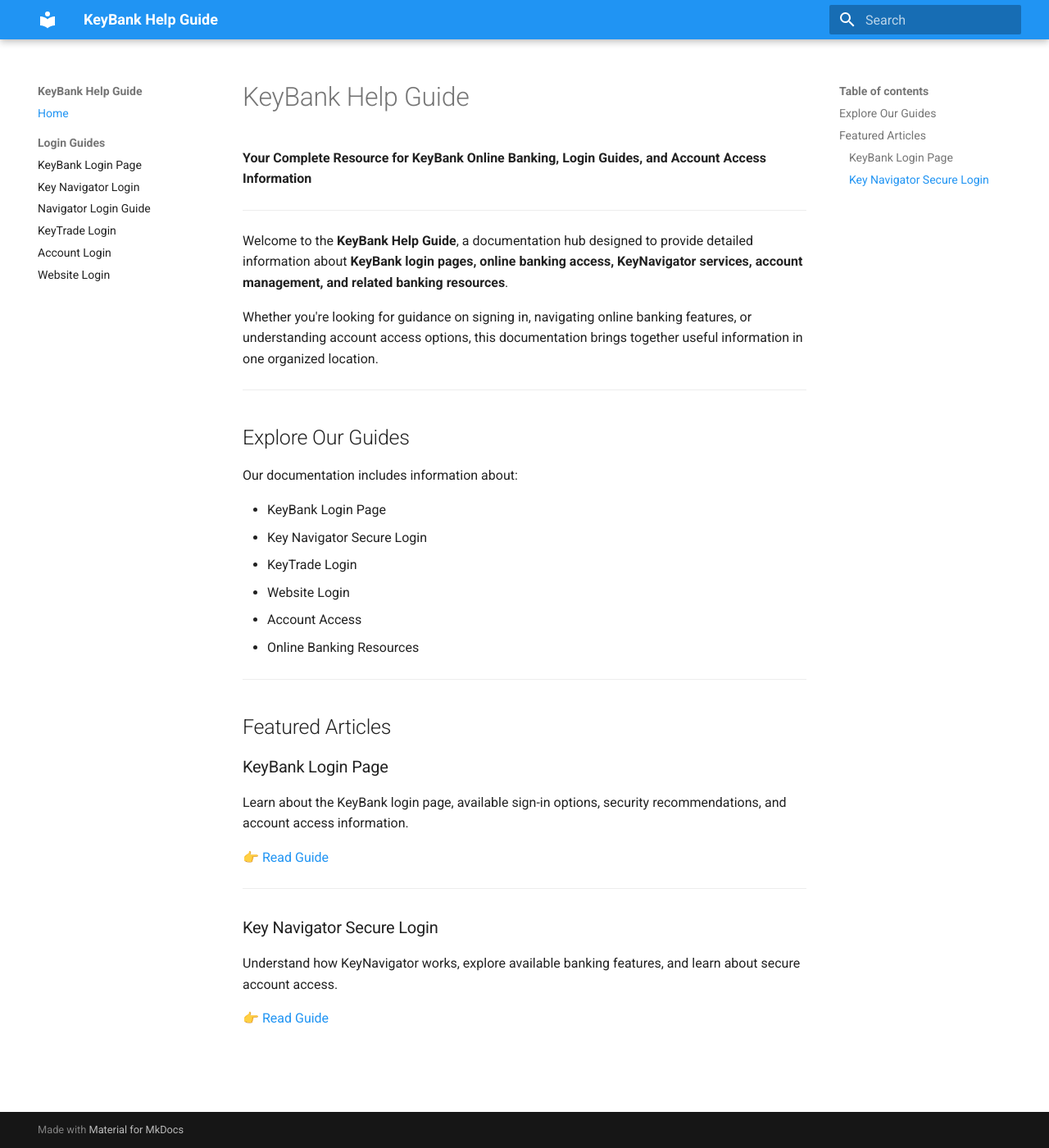
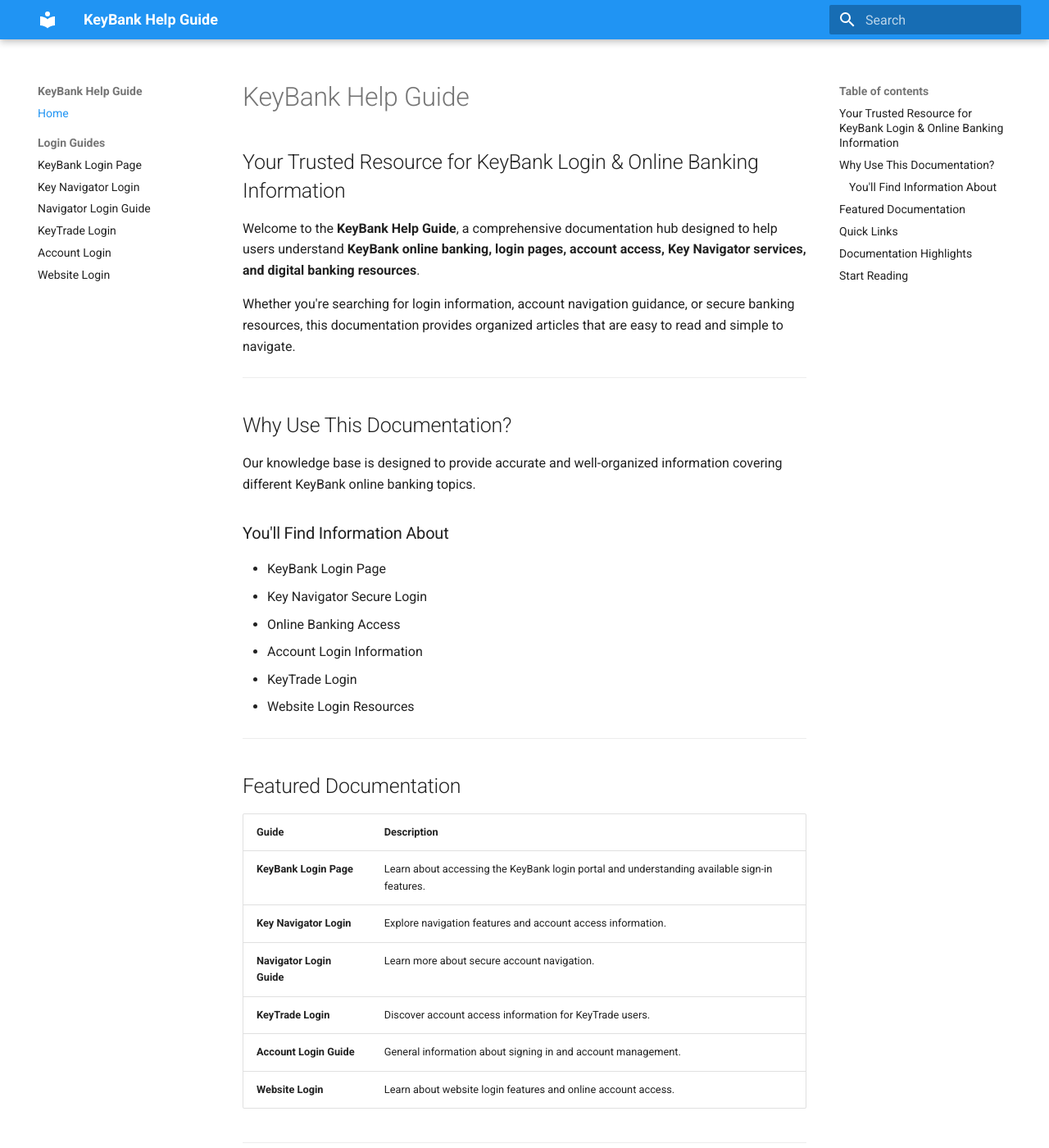
Before and after one commit to taxguide/keybank-help-guide, an MkDocs documentation site: the page built from docs/index.md, in a window 1280 px wide and 1400 px high. Shown: the whole window at 82% size. Built offline with MkDocs 1.6.1 and Material for MkDocs 9.7.7, drawn with Linux system fonts in a browser that asks for light colours; some of the changed text lies outside the part shown.

Commit message:
Update index.md

```diff
--- a/docs/index.md
+++ b/docs/index.md
@@ -1,40 +1,72 @@
 # KeyBank Help Guide
 
-**Your Complete Resource for KeyBank Online Banking, Login Guides, and Account Access Information**
+## Your Trusted Resource for KeyBank Login & Online Banking Information
+
+Welcome to the **KeyBank Help Guide**, a comprehensive documentation hub designed to help users understand **KeyBank online banking, login pages, account access, Key Navigator services, and digital banking resources**.
+
+Whether you're searching for login information, account navigation guidance, or secure banking resources, this documentation provides organized articles that are easy to read and simple to navigate.
 
 ---
 
-Welcome to the **KeyBank Help Guide**, a documentation hub designed to provide detailed information about **KeyBank login pages, online banking access, KeyNavigator services, account management, and related banking resources**.
+## Why Use This Documentation?
 
-Whether you're looking for guidance on signing in, navigating online banking features, or understanding account access options, this documentation brings together useful information in one organized location.
+Our knowledge base is designed to provide accurate and well-organized information covering different KeyBank online banking topics.
+
+### You'll Find Information About
+
+- KeyBank Login Page
+- Key Navigator Secure Login
+- Online Banking Access
+- Account Login Information
+- KeyTrade Login
+- Website Login Resources
 
 ---
 
-## Explore Our Guides
+## Featured Documentation
 
-Our documentation includes information about:
-
-- KeyBank Login Page
-- Key Navigator Secure Login
-- KeyTrade Login
-- Website Login
-- Account Access
-- Online Banking Resources
+| Guide | Description |
+|-------|-------------|
+| **KeyBank Login Page** | Learn about accessing the KeyBank login portal and understanding available sign-in features. |
+| **Key Navigator Login** | Explore navigation features and account access information. |
+| **Navigator Login Guide** | Learn more about secure account navigation. |
+| **KeyTrade Login** | Discover account access information for KeyTrade users. |
+| **Account Login Guide** | General information about signing in and account management. |
+| **Website Login** | Learn about website login features and online account access. |
 
 ---
 
-## Featured Articles
+## Quick Links
 
-### KeyBank Login Page
-
-Learn about the KeyBank login page, available sign-in options, security recommendations, and account access information.
-
-👉 [Read Guide](articles/keybank-login-page.md)
+- 👉 [KeyBank Login Page](articles/keybank-login-page.md)
+- 👉 [Key Navigator Login](articles/key-navigator-login.md)
+- 👉 [Navigator Login Guide](articles/navigator-login-guide.md)
+- 👉 [KeyTrade Login](articles/keytrade-login.md)
+- 👉 [Account Login Guide](articles/account-login.md)
+- 👉 [Website Login](articles/website-login.md)
 
 ---
 
-### Key Navigator Secure Login
+## Documentation Highlights
 
-Understand how KeyNavigator works, explore available banking features, and learn about secure account access.
+!!! info "Organized Content"
 
-👉 [Read Guide](articles/key-navigator-login.md)
+    Every article is written to provide structured information, making it easier to explore account access and online banking topics.
+
+---
+
+!!! tip "Easy Navigation"
+
+    Use the navigation menu on the left to browse articles and quickly switch between related topics.
+
+---
+
+!!! note "Related Resources"
+
+    Each guide contains additional links to related documentation, helping you discover more information without searching manually.
+
+---
+
+## Start Reading
+
+Select any guide from the navigation panel to begin exploring KeyBank online banking documentation.
```
